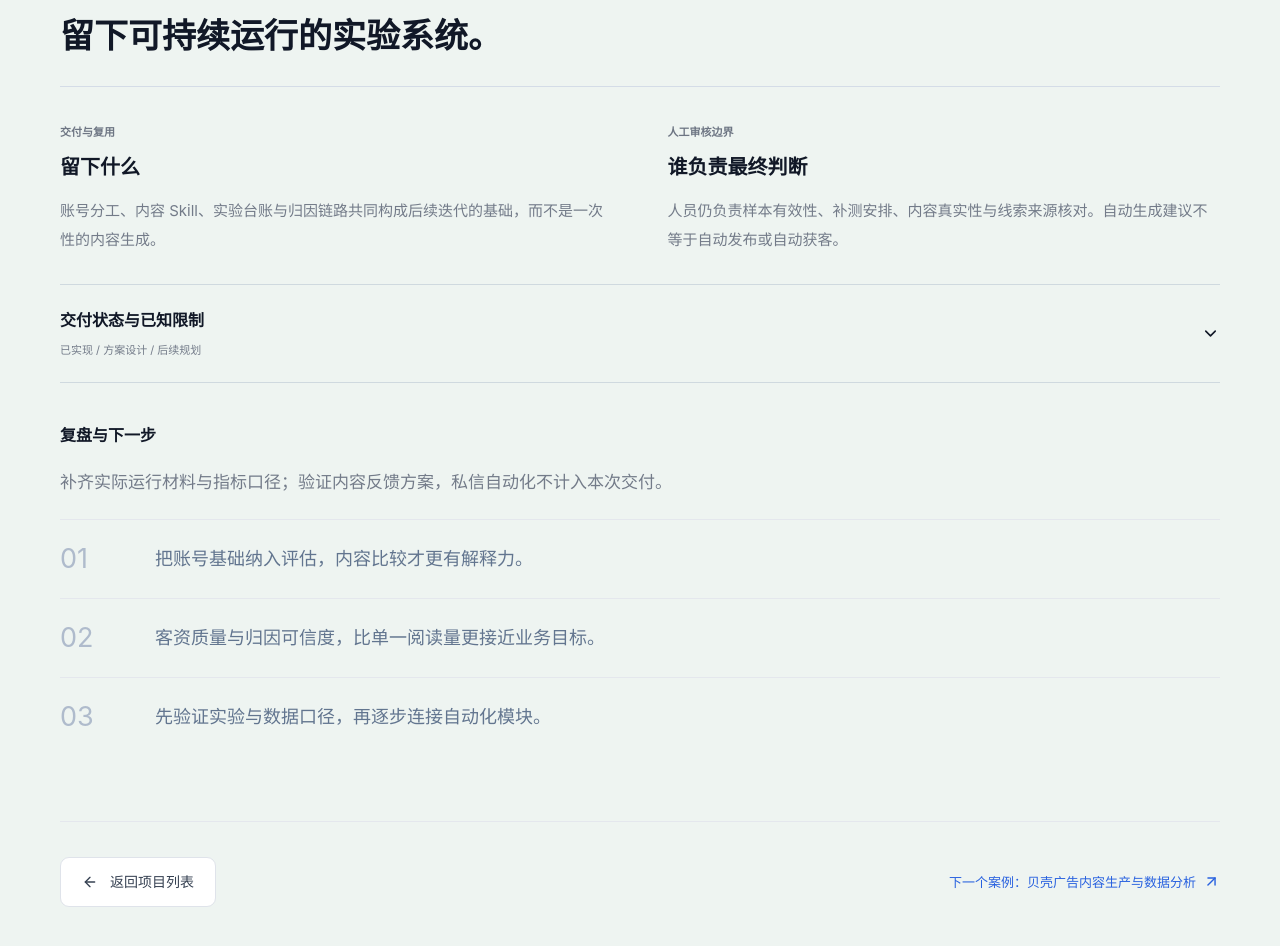
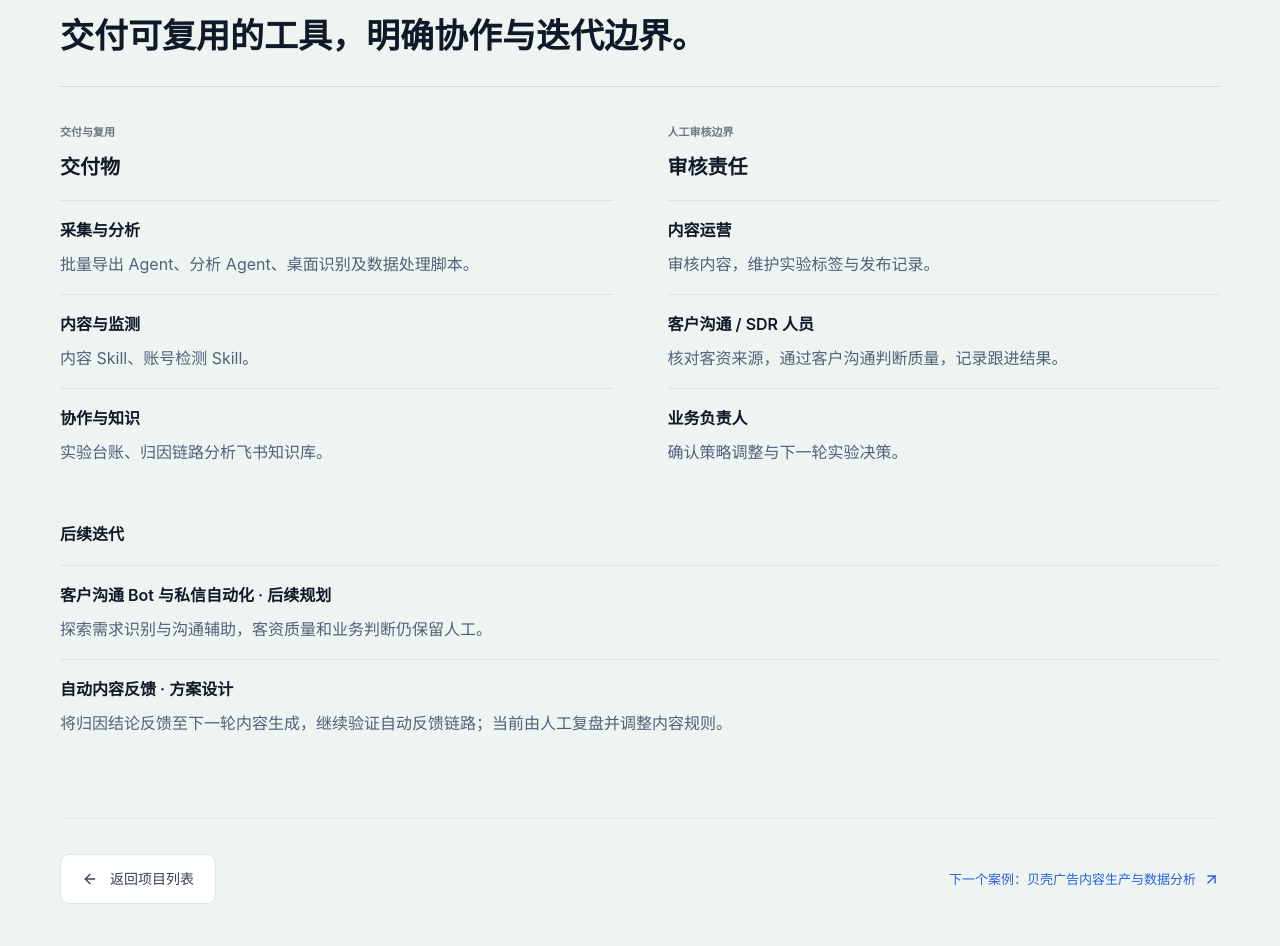
Before and after one commit to habaokhoa8-del/ranran-ai-portfolio, a Next.js app: page /ranran-ai-portfolio/projects/topify in a window 1280 px wide. Shown: the part 4960-5906 px from the top of the page. Built offline with nearby package versions, Linux system fonts and the light colour scheme.

Commit message:
Simplify Topify product delivery chapter

```diff
--- a/components/case-study.tsx
+++ b/components/case-study.tsx
@@ -105,11 +105,30 @@ export function CaseStudy({ project: p }: { project: Project }) {
     </div></section>
 
     <section className="story-band product-story" id="implementation"><div className="case-section container">
-      <ChapterHeading number="04" label="产品化思维" title={story.product.title} />
+      <ChapterHeading number="04" label="产品化思维" title={p.slug === 'topify' ? '交付可复用的工具，明确协作与迭代边界。' : story.product.title} />
+      {p.slug === 'topify' ? <>
+        <div className="product-decisions">
+          <Reveal><span className="eyebrow">交付与复用</span><h3>交付物</h3><dl className="handoff-list">
+            <div><dt>采集与分析</dt><dd>批量导出 Agent、分析 Agent、桌面识别及数据处理脚本。</dd></div>
+            <div><dt>内容与监测</dt><dd>内容 Skill、账号检测 Skill。</dd></div>
+            <div><dt>协作与知识</dt><dd>实验台账、归因链路分析飞书知识库。</dd></div>
+          </dl></Reveal>
+          <Reveal><span className="eyebrow">人工审核边界</span><h3>审核责任</h3><dl className="handoff-list">
+            <div><dt>内容运营</dt><dd>审核内容，维护实验标签与发布记录。</dd></div>
+            <div><dt>客户沟通 / SDR 人员</dt><dd>核对客资来源，通过客户沟通判断质量，记录跟进结果。</dd></div>
+            <div><dt>业务负责人</dt><dd>确认策略调整与下一轮实验决策。</dd></div>
+          </dl></Reveal>
+        </div>
+        <Reveal className="chapter-subsection"><h3>后续迭代</h3><dl className="handoff-list">
+          <div><dt>客户沟通 Bot 与私信自动化 · 后续规划</dt><dd>探索需求识别与沟通辅助，客资质量和业务判断仍保留人工。</dd></div>
+          <div><dt>自动内容反馈 · 方案设计</dt><dd>将归因结论反馈至下一轮内容生成，继续验证自动反馈链路；当前由人工复盘并调整内容规则。</dd></div>
+        </dl></Reveal>
+      </> : <>
       <div className="product-decisions"><Reveal><span className="eyebrow">交付与复用</span><h3>{p.slug === 'beike' ? '交付物' : '留下什么'}</h3>{p.slug === 'beike' ? <dl className="handoff-list">{beikeHandoff.map(item => <div key={item.title}><dt>{item.title}</dt><dd>{item.text}</dd></div>)}</dl> : <p>{story.product.output}</p>}</Reveal><Reveal><span className="eyebrow">人工审核边界</span><h3>{p.slug === 'beike' ? '审核责任' : '谁负责最终判断'}</h3>{p.slug === 'beike' ? <dl className="handoff-list">{beikeReviewOwners.map(item => <div key={item.title}><dt>{item.title}</dt><dd>{item.text}</dd></div>)}<div><dt>流程关口</dt><dd>正文确认 → 飞书记录核对 → 生图 → 素材审核 → 人工投放；审核反馈回写 Skill 规则。</dd></div></dl> : <p>{story.product.boundary}</p>}</Reveal></div>
       <details className="evidence-disclosure delivery-disclosure"><summary><span>交付状态与已知限制 <small>已实现 / 方案设计 / 后续规划</small></span><ChevronDown size={19} /></summary><div className="delivery-register">{(story.product.delivery ?? p.modules.map(m => ({ title: m.title, status: m.status, text: m.human }))).map(item => <div key={item.title}><strong>{item.title}</strong><span className={`delivery ${item.status === '已实现' ? 'done' : item.status === '后续规划' ? 'planned' : 'designed'}`}>{item.status}</span><p>{item.text}</p></div>)}</div></details>
       {evidence('implementation')}
       <div className="chapter-subsection" id="reflection"><Reveal><div className="subsection-heading"><h3>复盘与下一步</h3></div><p className="chapter-intro">{story.product.next}</p></Reveal><div className="reflection-list">{p.lessons.map((lesson, i) => <Reveal key={lesson}><span>0{i + 1}</span><p>{lesson}</p></Reveal>)}</div></div>
+      </>}
       <div className="case-ending"><Link href="/#projects" className="button secondary"><ArrowLeft size={16} />返回项目列表</Link><CaseLink slug={next.slug}>下一个案例：{next.title}</CaseLink></div>
     </div></section>
   </main>;
```
